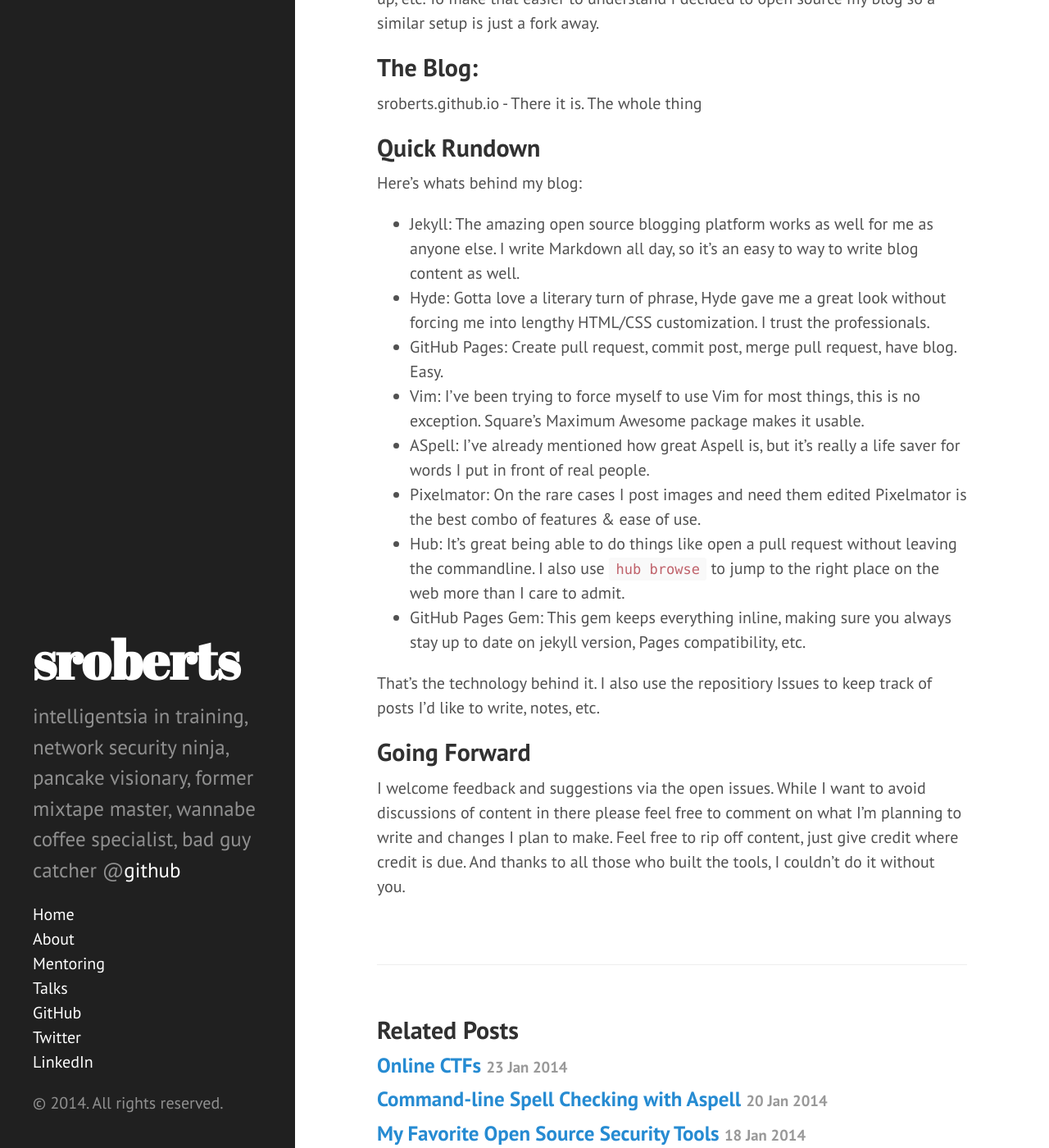
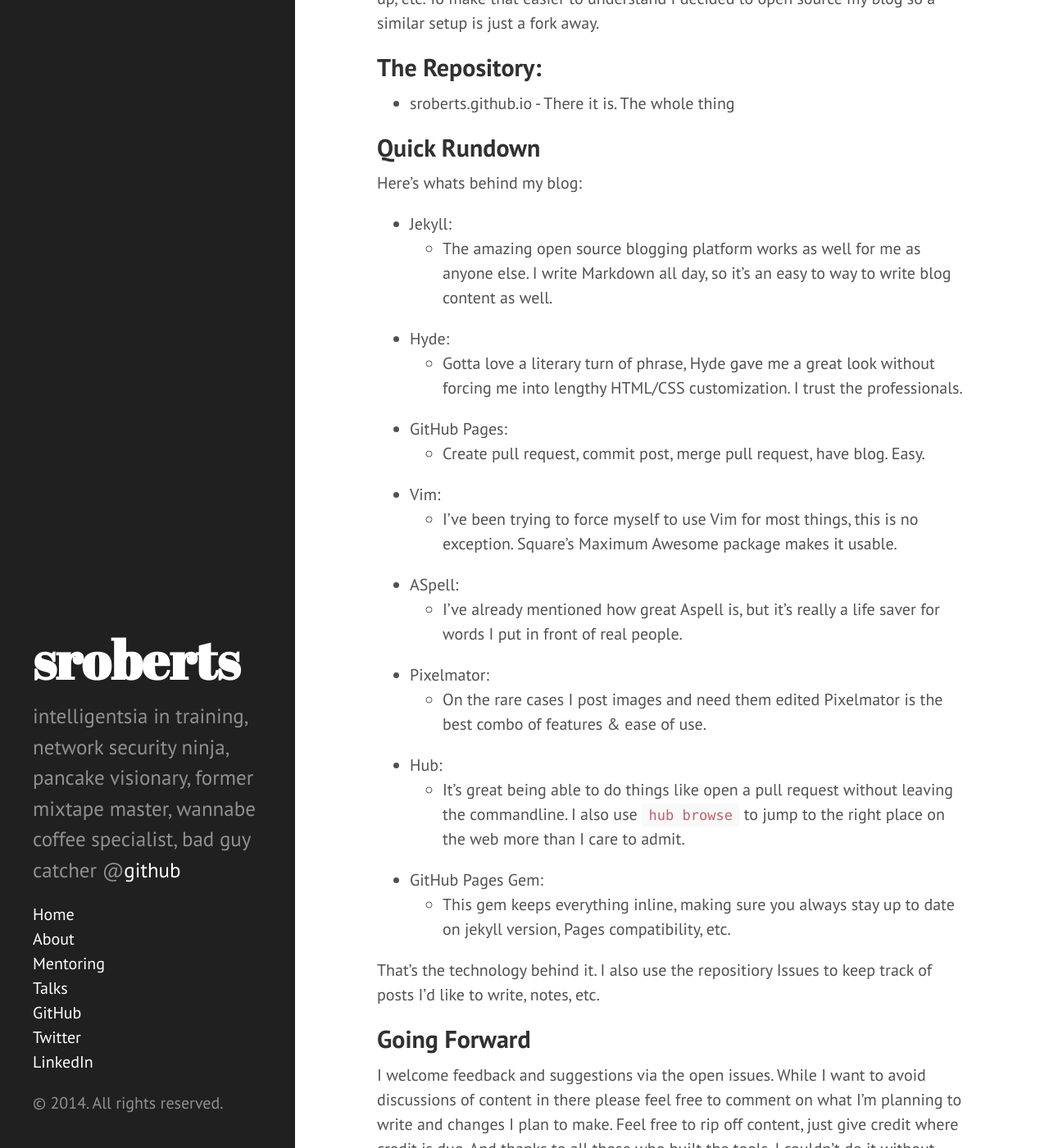
Before and after one commit to sroberts/sroberts.github.io, a Jekyll site: the page built from _posts/2014-02-12-open-source-blog.md, in a window 1280 px wide and 1400 px high, scrolled down 367 px. Shown: the whole window at 82% size. Built offline with Jekyll 4.4.1, drawn with Linux system fonts in a browser that asks for light colours; Markdown is read by kramdown in place of the engine named in the settings.

Commit message:
updated formatting with better spacing

````diff
--- a/_posts/2014-02-12-open-source-blog.md
+++ b/_posts/2014-02-12-open-source-blog.md
@@ -7,21 +7,29 @@
 
 Since I setup my blog a number of folks have asked me what I'm using, how it's set up, etc. To make that easier to understand I decided to open source my blog so a similar setup is just a fork away.
 
-## The Blog:
+## The Repository:
 
-sroberts.github.io - There it is. The whole thing
+* sroberts.github.io - There it is. The whole thing
 
 ## Quick Rundown
 Here's whats behind my blog:
 
-* Jekyll: The amazing open source blogging platform works as well for me as anyone else. I write Markdown all day, so it's an easy to way to write blog content as well.
-* Hyde: Gotta love a literary turn of phrase, Hyde gave me a great look without forcing me into lengthy HTML/CSS customization. I trust the professionals.
-* GitHub Pages: Create pull request, commit post, merge pull request, have blog. Easy.
-* Vim: I've been trying to force myself to use Vim for most things, this is no exception. Square's Maximum Awesome package makes it usable.
-* ASpell: I've already mentioned how great Aspell is, but it's really a life saver for words I put in front of real people.
-* Pixelmator: On the rare cases I post images and need them edited Pixelmator is the best combo of features & ease of use.
-* Hub: It's great being able to do things like open a pull request without leaving the commandline. I also use ```hub browse``` to jump to the right place on the web more than I care to admit.
-* GitHub Pages Gem: This gem keeps everything inline, making sure you always stay up to date on jekyll version, Pages compatibility, etc.
+* Jekyll:
+  * The amazing open source blogging platform works as well for me as anyone else. I write Markdown all day, so it's an easy to way to write blog content as well.
+* Hyde:
+  * Gotta love a literary turn of phrase, Hyde gave me a great look without forcing me into lengthy HTML/CSS customization. I trust the professionals.
+* GitHub Pages:
+  * Create pull request, commit post, merge pull request, have blog. Easy.
+* Vim:
+  * I've been trying to force myself to use Vim for most things, this is no exception. Square's Maximum Awesome package makes it usable.
+* ASpell:
+  * I've already mentioned how great Aspell is, but it's really a life saver for words I put in front of real people.
+* Pixelmator:
+  * On the rare cases I post images and need them edited Pixelmator is the best combo of features & ease of use.
+* Hub:
+  * It's great being able to do things like open a pull request without leaving the commandline. I also use ```hub browse``` to jump to the right place on the web more than I care to admit.
+* GitHub Pages Gem:
+  * This gem keeps everything inline, making sure you always stay up to date on jekyll version, Pages compatibility, etc.
 
 That's the technology behind it. I also use the repositiory Issues to keep track of posts I'd like to write, notes, etc.
 
````
